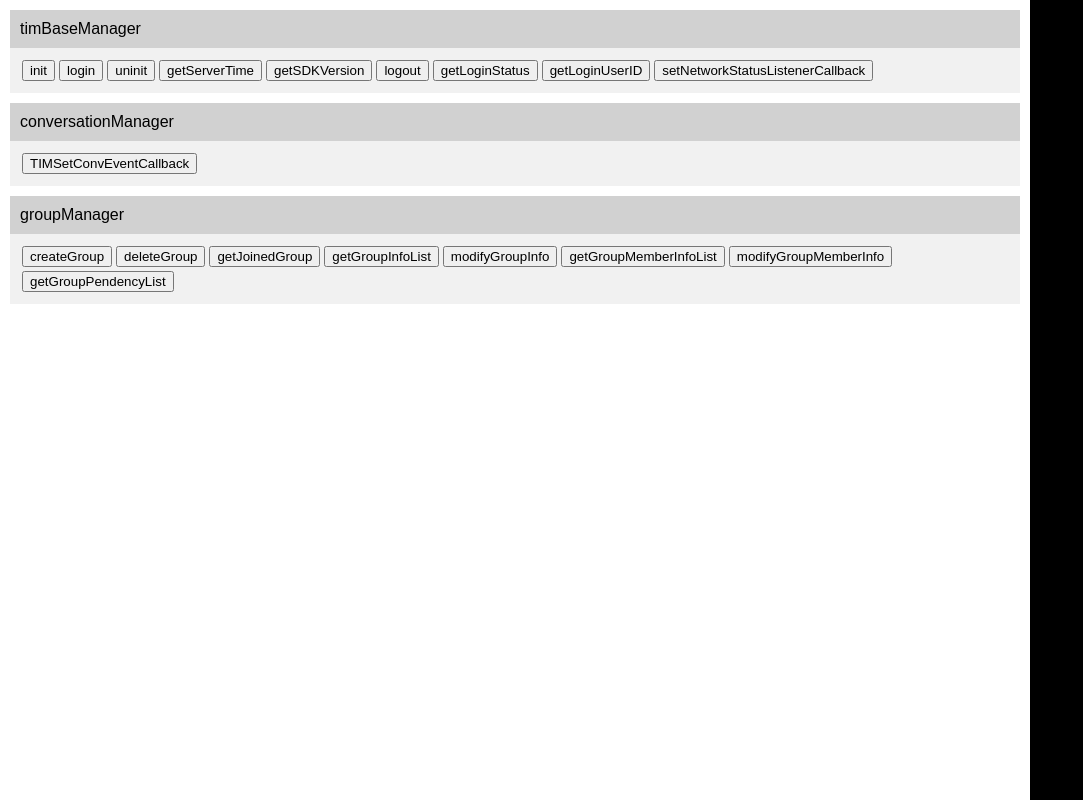
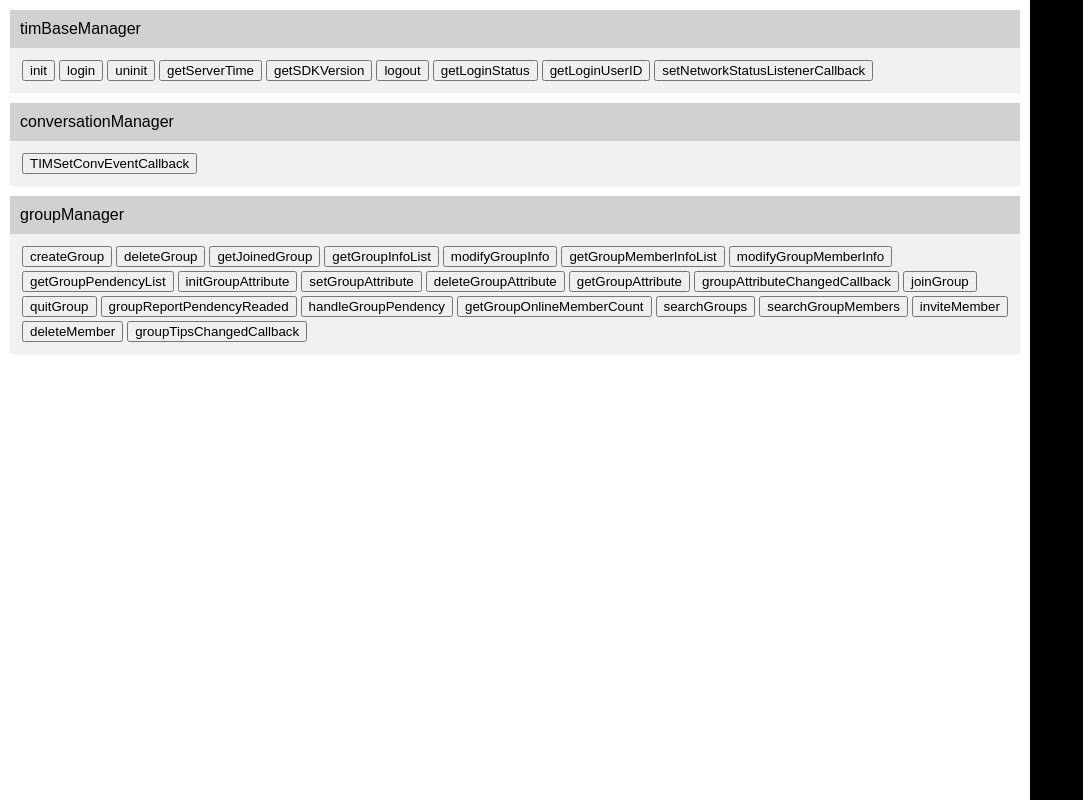
Before and after one commit to tencentyun/im_electron_sdk, a React (Create React App) app in the folder client/: page / in a window 1280 px wide. Shown: the whole page, without its empty margins (0-1083 px from the left). Built offline with nearby package versions, Linux system fonts and the light colour scheme.

Commit message:
完善代码

```diff
--- a/client/src/apis.js
+++ b/client/src/apis.js
@@ -1,6 +1,8 @@
 import ConversationManager from "./manager/conversationManager";
 import TimBaseManager from "./manager/timBaseManager";
 import TimGroupManager from "./manager/timGroupManager";
+
+let createdGroupId;
 
 const APIS =  [
     {
@@ -124,8 +126,11 @@ const APIS =  [
             {
                 name:"createGroup",
                 action:(callback)=>{
-                    TimGroupManager.createGroup().then(data=>{
-                        callback(JSON.stringify(data))
+                    TimGroupManager.createGroup().then(res=>{
+                        const { data: { json_param }} = res
+                        const { create_group_result_groupid } = JSON.parse(json_param);
+                        createdGroupId = create_group_result_groupid;
+                        callback(JSON.stringify(res))
                     }).catch(err=>{
                         callback(err.toString())
                     })
@@ -200,6 +205,156 @@ const APIS =  [
                         callback(err.toString())
                     })
                 }
+            },
+            {
+                name: "initGroupAttribute",
+                action:(callback)=>{
+                    TimGroupManager.initGroupAttribute(createdGroupId).then(data=>{
+                        callback(JSON.stringify(data))
+                    }).catch(err=>{
+                        callback(err.toString())
+                    })
+                }
+            },
+            {
+                name: "setGroupAttribute",
+                action:(callback)=>{
+                    TimGroupManager.setGroupAttribute(createdGroupId).then(data=>{
+                        callback(JSON.stringify(data))
+                    }).catch(err=>{
+                        callback(err.toString())
+                    })
+                }
+            },
+            {
+                name: "deleteGroupAttribute",
+                action:(callback)=>{
+                    TimGroupManager.deleteGroupAttribute(createdGroupId).then(data=>{
+                        callback(JSON.stringify(data))
+                    }).catch(err=>{
+                        callback(err.toString())
+                    })
+                }
+            },
+            {
+                name: "getGroupAttribute",
+                action:(callback)=>{
+                    TimGroupManager.getGroupAttribute(createdGroupId).then(data=>{
+                        callback(JSON.stringify(data))
+                    }).catch(err=>{
+                        callback(err.toString())
+                    })
+                }
+            },
+            {
+                name: "groupAttributeChangedCallback",
+                action:(callback)=>{
+                    TimGroupManager.groupAttributeChangedCallback().then(data=>{
+                        callback(JSON.stringify(data))
+                    }).catch(err=>{
+                        callback(err.toString())
+                    })
+                }
+            },
+            {
+                name: "joinGroup",
+                action:(callback)=>{
+                    TimGroupManager.joinGroup().then(data=>{
+                        callback(JSON.stringify(data))
+                    }).catch(err=>{
+                        callback(err.toString())
+                    })
+                }
+            },
+            {
+                name: "quitGroup",
+                action:(callback)=>{
+                    TimGroupManager.quitGroup().then(data=>{
+                        callback(JSON.stringify(data))
+                    }).catch(err=>{
+                        callback(err.toString())
+                    })
+                }
+            },
+            {
+                name: "groupReportPendencyReaded",
+                action:(callback)=>{
+                    TimGroupManager.groupReportPendencyReaded().then(data=>{
+                        callback(JSON.stringify(data))
+                    }).catch(err=>{
+                        callback(err.toString())
+                    })
+                }
+            },
+            {
+                name: "handleGroupPendency",
+                action:(callback)=>{
+                    TimGroupManager.handleGroupPendency().then(data=>{
+                        callback(JSON.stringify(data))
+                    }).catch(err=>{
+                        callback(err.toString())
+                    })
+                }
+            },
+            {
+                name: "getGroupOnlineMemberCount",
+                action:(callback)=>{
+                    TimGroupManager.getGroupOnlineMemberCount().then(data=>{
+                        callback(JSON.stringify(data))
+                    }).catch(err=>{
+                        callback(err.toString())
+                    })
+                }
+            },
+            {
+                name: "searchGroups",
+                action:(callback)=>{
+                    TimGroupManager.searchGroups().then(data=>{
+                        callback(JSON.stringify(data))
+                    }).catch(err=>{
+                        callback(err.toString())
+                    })
+                }
+            },
+            {
+                name: "searchGroupMembers",
+                action:(callback)=>{
+                    TimGroupManager.searchGroupMembers().then(data=>{
+                        callback(JSON.stringify(data))
+                    }).catch(err=>{
+                        callback(err.toString())
+                    })
+                }
+            },
+            {
+                name: "inviteMember",
+                action:(callback)=>{
+                    TimGroupManager.inviteMember().then(data=>{
+                        callback(JSON.stringify(data))
+                    }).catch(err=>{
+                        callback(err.toString())
+                    })
+                }
+            },
+            {
+                name: "deleteMember",
+                action:(callback)=>{
+                    TimGroupManager.deleteMember().then(data=>{
+                        callback(JSON.stringify(data))
+                    }).catch(err=>{
+                        callback(err.toString())
+                    })
+                }
+            },
+            {
+                name: "groupTipsChangedCallback",
+                action:(callback)=>{
+                    TimGroupManager.groupTipsChangedCallback().then(data=>{
+                        callback(JSON.stringify(data))
+                    }).catch(err=>{
+                        callback(err.toString())
+                    })
+                }
             }
         ]
     },
--- a/client/src/manager/timGroupManager.js
+++ b/client/src/manager/timGroupManager.js
@@ -5,7 +5,7 @@ const TimBaseManager = {
     return timRenderInstance.createGroup({
       params: {
         groupName: "test-avchatRoom",
-        groupType: 4,
+        groupType: 1,
         groupMemberArray: [{
           identifer: "6666",
           nameCard: "member1"
@@ -67,8 +67,130 @@ const TimBaseManager = {
       params: {
         startTime: 0,
         maxLimited: 0,
+      },
+      data: 'test data'
+    })
+  },
+  groupReportPendencyReaded: () => {
+    return timRenderInstance.groupReportPendencyReaded({
+      timeStamp: 0,
+      data: 'test data'
+    })
+  },
+  handleGroupPendency: () => {
+    return timRenderInstance.handleGroupPendency({
+      params: {
+        startTime: 0,
+        maxLimited: 0,
+      },
+      data: 'test data'
+    })
+  },
+  initGroupAttribute: (groupId) => {
+    console.log(groupId);
+    return timRenderInstance.initGroupAttribute({
+      groupId,
+      attributes: [{
+        key: 'attribute1',
+        value: 'hello'
+      }],
+      data: 'test data'
+    })
+  },
+  setGroupAttribute: (groupId) => {
+    return timRenderInstance.setGroupAttribute({
+      groupId,
+      attributes: [{
+        key: 'attribute2',
+        value: 'hello22'
+      }],
+      data: 'test data'
+    })
+  },
+  deleteGroupAttribute: (groupId) => {
+    return timRenderInstance.deleteGroupAttribute({
+      groupId,
+      attributesKey: ["attribute1"],
+      data: 'test data'
+    })
+  },
+  getGroupAttribute: (groupId) => {
+    return timRenderInstance.getGroupAttribute({
+      groupId,
+      attributesKey: ["attribute1"],
+      data: 'test data'
+    })
+  },
+  groupAttributeChangedCallback: () => {
+    return timRenderInstance.groupAttributeChangedCallback({
+      callback: (data) => {
+        console.log("callback data", data)
+      },
+      data: 'test data'
+    })
+  },
+  joinGroup: () => {
+    return timRenderInstance.joinGroup({
+      groupId: '@TGS#1I2TQ6HHE',
+      helloMsg: 'hello',
+      data: 'test data'
+    })
+  },
+  quitGroup: () => {
+    return timRenderInstance.quitGroup({
+      groupId: '',
+      data: 'test data'
+    })
+  },
+  getGroupOnlineMemberCount: () => {
+    return timRenderInstance.getGroupOnlineMemberCount({
+      groupId: '@TGS#a4LPQ6HHW',
+      data: 'test data'
+    })
+  },
+  searchGroups: () => {
+    return timRenderInstance.searchGroups({
+      searchParams: {
+        keywordList: ['test'],
+        fieldList: [2]
     },
     data: 'test data'
+    })
+  },
+  searchGroupMembers: () => {
+    return timRenderInstance.searchGroupMembers({
+      searchParams: {
+        groupidList: ['@TGS#a5X7C5HH2'],
+        keywordList: ['9999'],
+        fieldList: [1]
+    },
+    data: 'test data'
+    })
+  },
+  inviteMember: () => {
+    return timRenderInstance.inviteMember({
+      params: {
+        groupId: "@TGS#1I2TQ6HHE",
+        identifierArray: ['940928'],
+      },
+      data: 'test data'
+    })
+  },
+  deleteMember: () => {
+    return timRenderInstance.deleteMember({
+      params: {
+        groupId: "@TGS#1I2TQ6HHE",
+        identifierArray: ['940928'],
+      },
+      data: 'test data'
+    })
+  },
+  groupTipsChangedCallback: () => {
+    return timRenderInstance.groupTipsChangedCallback({
+      callback:(res) => {
+        console.log(res);
+      },
+      data: 'test data'
     })
   }
 }
```
Also changed, not shown: 2 other files (tests, documents, lock files or other folders).
